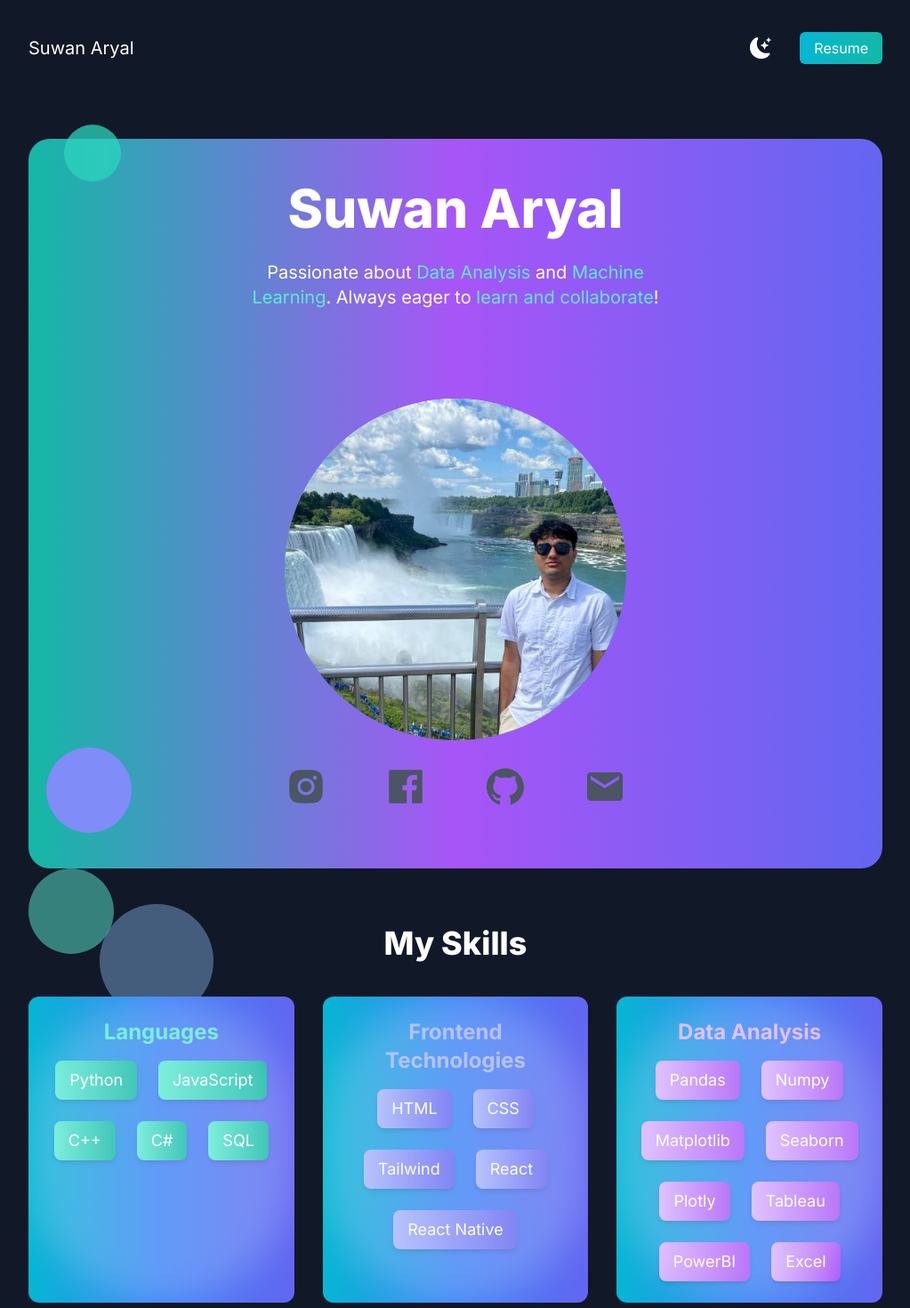
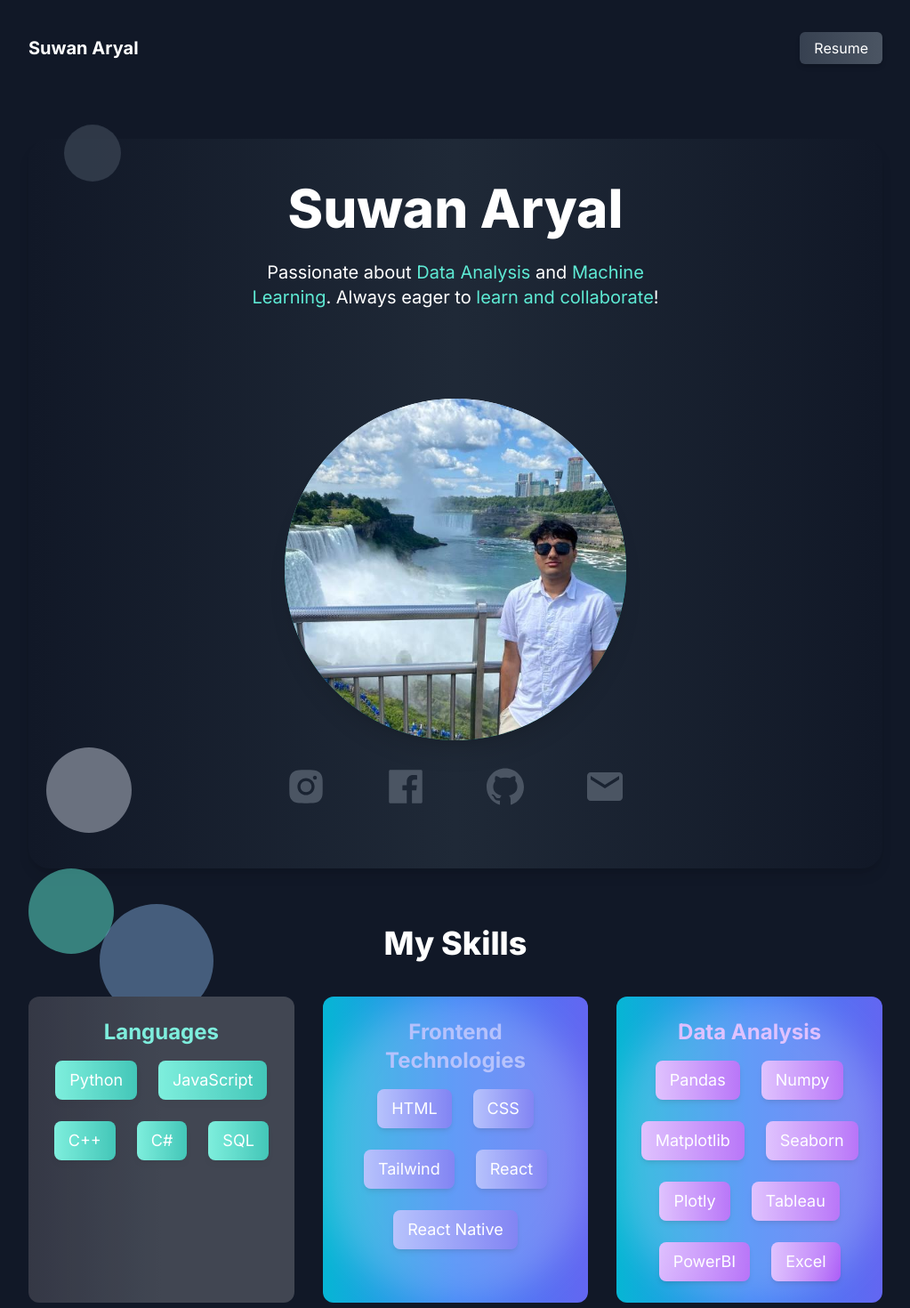
Before and after one commit to VelvetDragon/VelvetDragon.github.io, a Next.js app: page / in a window 1280 px wide. Shown: the top 1470 px of the page at 89% size, without its empty margins (128-1151 px from the left). Built offline with nearby package versions, Linux system fonts and the light colour scheme.

Commit message:
color change

```diff
--- a/app/page.js
+++ b/app/page.js
@@ -6,27 +6,26 @@ import { MdEmail } from "react-icons/md";
 import Image from "next/image";
 import tryImage from "../public/me.jpg";
 
-
 export default function Home() {
   const [darkMode, setDarkMode] = useState(true);
 
   return (
     <main className={`${darkMode ? "bg-gray-900 text-white" : "bg-white text-gray-800"} px-10 md:px-20 lg:px-40`}>
-
-
       <section className="min-h-screen">
         <nav className="py-10 mb-12 flex justify-between">
-          <h1 className="text-xl transition-transform duration-300 ease-in-out hover:scale-110">Suwan Aryal</h1>
+          <h1 className="text-xl font-bold transition-transform duration-300 ease-in-out hover:scale-110">
+            Suwan Aryal
+          </h1>
           <ul className="flex items-center">
-            <li>
+            {/* <li>
               <BsFillMoonStarsFill
-                onClick={() => setDarkMode(!darkMode)}
+                //onClick={() => setDarkMode(!darkMode)}
                 className="cursor-pointer text-2xl"
               />
-            </li>
+            </li> */}
             <li>
               <a
-                className="bg-gradient-to-r from-cyan-500 to-teal-500 text-white px-4 py-2 rounded-md ml-8"
+                className="bg-gradient-to-r from-gray-700 to-gray-600 text-white px-4 py-2 rounded-md ml-8 shadow-md hover:opacity-90"
                 href="https://drive.google.com/file/d/1E_6P5KdHwyc6ZdkUmyTvaNh7-Fj6w6rv/view?usp=sharing"
                 target="_blank"
                 rel="noopener noreferrer"
@@ -37,11 +36,10 @@ export default function Home() {
           </ul>
         </nav>
 
-        <div className="relative bg-gradient-to-r from-teal-500 via-purple-500 to-indigo-500 py-10 text-center rounded-3xl">
-          {/* Floating Graphics */}
-          <div className="absolute top-0 left-10 w-16 h-16 bg-teal-400 rounded-full animate-bounce opacity-75"></div>
-          <div className="absolute top-10 right-0 w-20 h-20 bg-purple-400 rounded-full animate-ping"></div>
-          <div className="absolute bottom-10 left-5 w-24 h-24 bg-indigo-400 rounded-full animate-pulse"></div>
+        <div className="relative bg-gradient-to-r from-gray-900 via-gray-800 to-gray-900 py-10 text-center rounded-3xl shadow-lg">
+          <div className="absolute top-0 left-10 w-16 h-16 bg-gray-700 rounded-full animate-bounce opacity-80"></div>
+          <div className="absolute top-10 right-0 w-20 h-20 bg-gray-600 rounded-full animate-ping"></div>
+          <div className="absolute bottom-10 left-5 w-24 h-24 bg-gray-500 rounded-full animate-pulse"></div>
 
           <h2 className="text-5xl py-2 font-extrabold md:text-6xl text-white relative z-10">
             Suwan Aryal
@@ -50,18 +48,16 @@ export default function Home() {
             Passionate about <span className="text-teal-300">Data Analysis</span> and <span className="text-teal-300">Machine Learning</span>. Always eager to <span className="text-teal-300">learn and collaborate</span>!
           </p>
 
-          {/* Zigzag moving circular image */}
-          <div className="relative mx-auto bg-gradient-to-b from-white via-teal-500 to-teal-600 rounded-full w-80 h-80 mt-20 overflow-hidden md:h-96 md:w-96 animate-zigzag">
+          <div className="relative mx-auto bg-gradient-to-b from-white via-teal-500 to-teal-600 rounded-full w-80 h-80 mt-20 overflow-hidden md:h-96 md:w-96 shadow-xl">
             <Image className="scale-125 rounded-full" src={tryImage} layout="fill" objectFit="cover" />
           </div>
 
           <div className="text-3xl md:text-5xl flex justify-center gap-4 md:gap-16 py-7 text-gray-600">
-
             <a
               href="https://www.instagram.com/su._.one/"
               target="_blank"
               rel="noopener noreferrer"
-              className="hover:text-teal-600 transition-colors"
+              className="hover:text-teal-400 transition-colors"
             >
               <AiFillInstagram />
             </a>
@@ -69,7 +65,7 @@ export default function Home() {
               href="https://www.facebook.com/suwan.aryal.3"
               target="_blank"
               rel="noopener noreferrer"
-              className="hover:text-teal-600 transition-colors"
+              className="hover:text-teal-400 transition-colors"
             >
               <AiFillFacebook />
             </a>
@@ -77,7 +73,7 @@ export default function Home() {
               href="https://github.com/VelvetDragon"
               target="_blank"
               rel="noopener noreferrer"
-              className="hover:text-teal-600 transition-colors"
+              className="hover:text-teal-400 transition-colors"
             >
               <AiFillGithub />
             </a>
@@ -85,13 +81,14 @@ export default function Home() {
               href="mailto:aryalsuwan.2003@gmail.com"
               target="_blank"
               rel="noopener noreferrer"
-              className="hover:text-teal-600 transition-colors"
+              className="hover:text-teal-400 transition-colors"
             >
               <MdEmail />
             </a>
           </div>
         </div>
       </section>
+
 
       {/* Skills Section */}
       <section className="relative py-16">
@@ -106,8 +103,8 @@ export default function Home() {
 
         <div className="grid grid-cols-1 md:grid-cols-2 lg:grid-cols-3 gap-8 relative z-10">
 
-          <div className="bg-gradient-to-r from-cyan-500 via-blue-500 to-indigo-500 text-center p-6 text-white dark:bg-gray-900 rounded-xl hover:scale-110 transform transition duration-500 ease-in-out relative overflow-hidden">
-            <div className="absolute inset-0 bg-opacity-20 bg-white rounded-full blur-lg"></div>
+          <div className="bg-gradient-to-r from-slate-950 via-gray-900 to-gray-900 text-center p-6 text-white rounded-xl hover:scale-110 transform transition duration-500 ease-in-out relative overflow-hidden">
+            <div className="absolute inset-0 bg-opacity-20"></div>
             <h4 className="text-2xl font-bold mb-4 text-teal-300">Languages</h4>
             <div className="flex justify-center gap-6 flex-wrap">
               <span className="bg-gradient-to-r from-teal-300 to-teal-500 px-4 py-2 rounded-lg shadow-md text-lg">Python</span>
```
